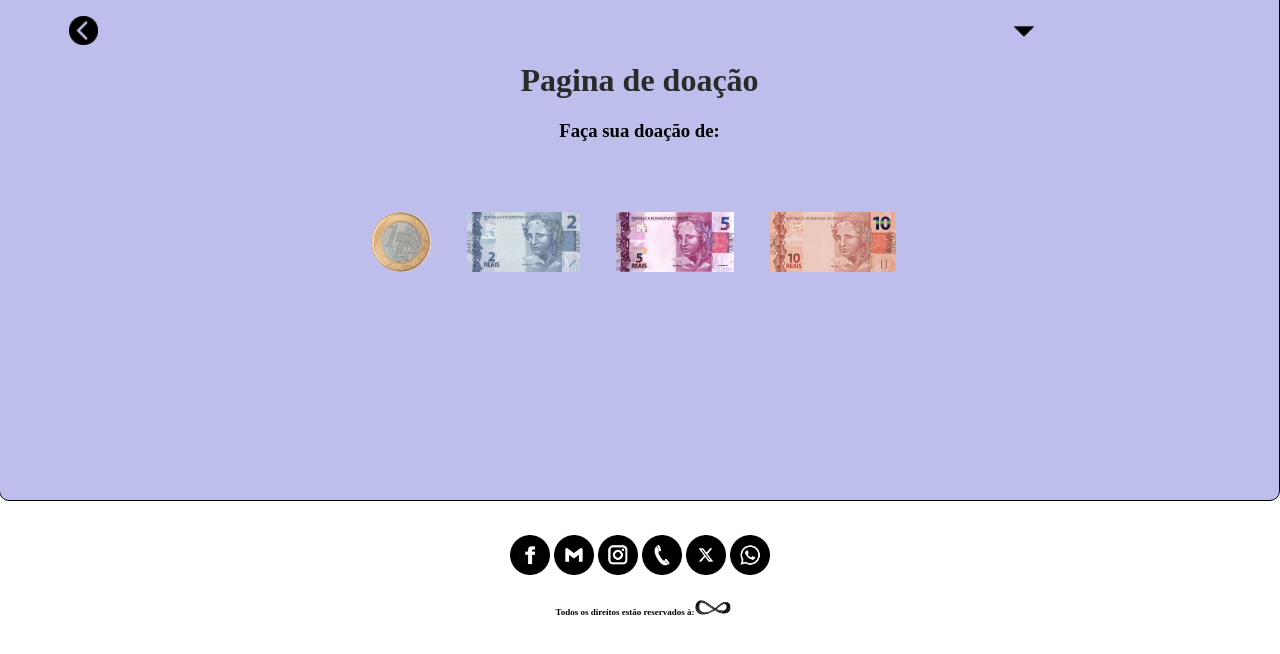
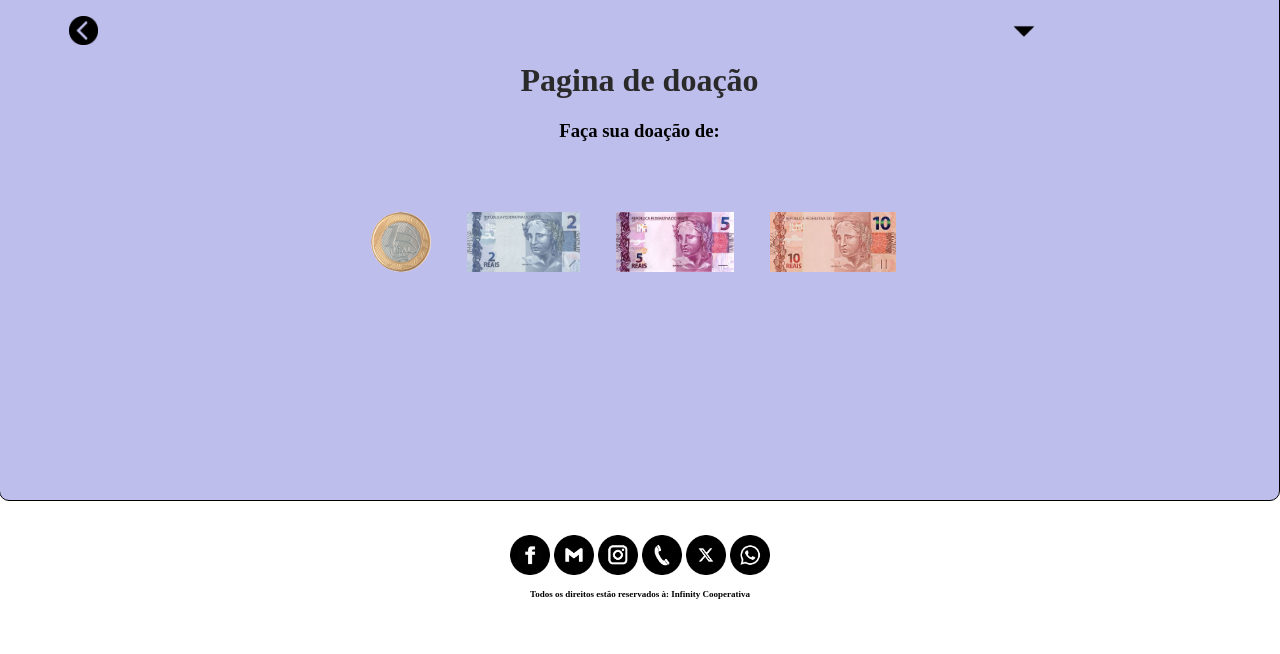
Before and after one commit to InfinityCooperative/Doacoes, a plain HTML site: page index.html in a window 1280 px wide. Drawn offline with Linux system fonts and the light colour scheme.

Commit message:
Update index.html

```diff
--- a/index.html
+++ b/index.html
@@ -27,6 +27,6 @@
                     <a href="https://wa.me/+5518997981868"><img src="imagens/whatsapp pt.avif" class="imagem" alt="WhatsApp"></a>
                 </p>
                 <br>
-                <h6 class=direitos>Todos os direitos estão reservados à:<img src="imagens/Infinity icon.avif" alt="logo"></h6>
+                <h6 class=direitos>Todos os direitos estão reservados à: Infinity Cooperativa</h6>
     </body>
 </html>
```
